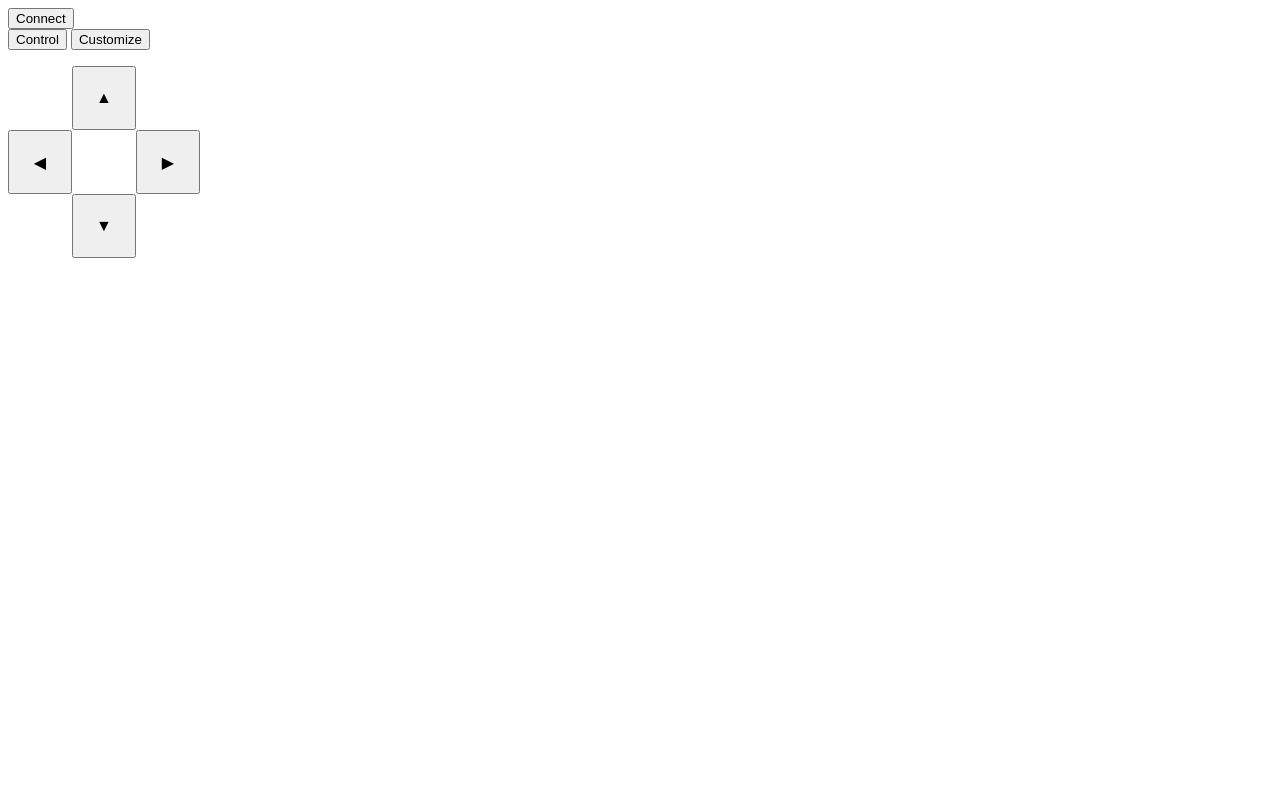
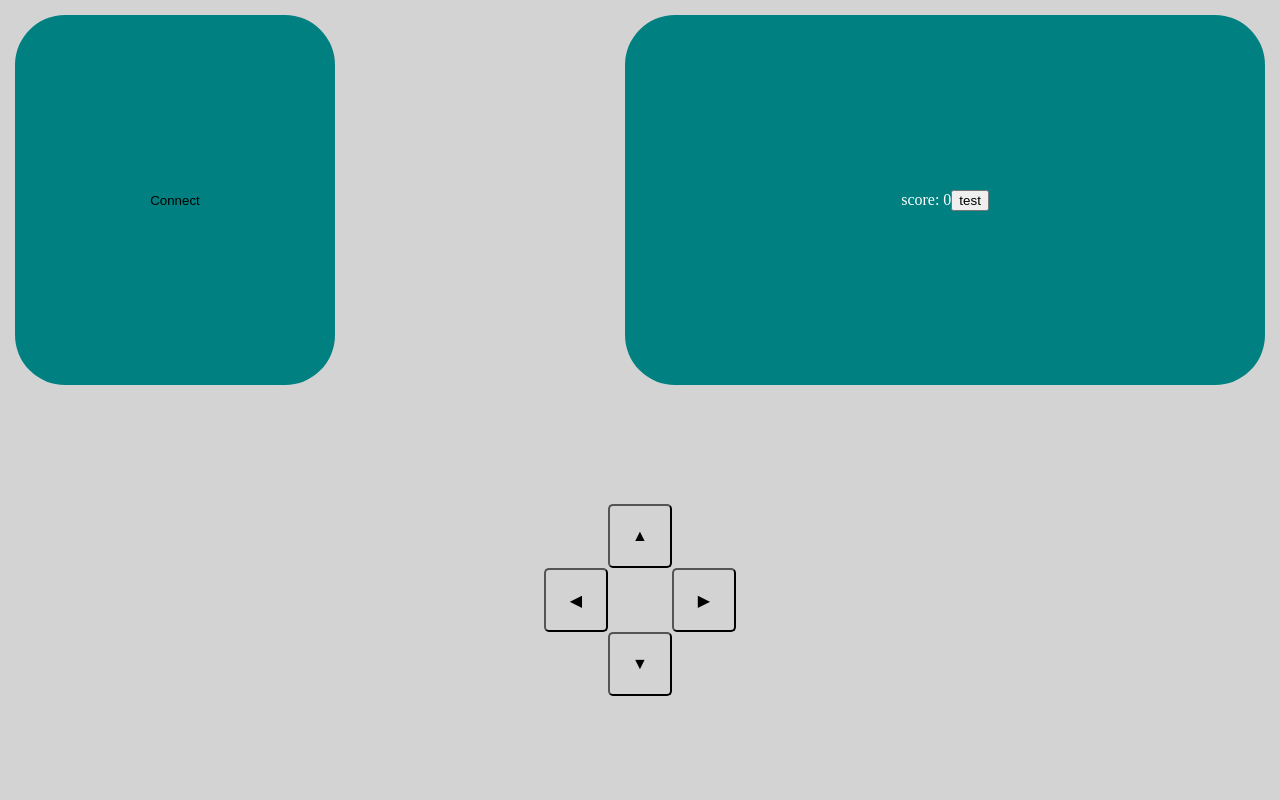
Before and after one commit to vives-projectweek-2021/project-repository-1899, a plain HTML site: page racercontrols/index.html in a window 1280 px wide. Drawn offline with Linux system fonts and the light colour scheme.

Commit message:
Interface

```diff
--- /dev/null
+++ b/racercontrols/common.css
@@ -0,0 +1,125 @@
+:root {
+    font-size: 0.5em;
+}
+
+
+
+/* Connect */
+
+.connect {
+	position: absolute;
+	top: 0;
+	left: 5rem;
+    width: 30rem;
+    z-index: 100;
+
+	box-sizing: border-box;
+	padding: 4rem 2rem 0;
+
+	background: #fff;
+	border-bottom-left-radius: 2rem;
+	border-bottom-right-radius: 2rem;
+
+	color: #000;
+	font-size: 1.6rem;
+	line-height: 140%;
+	text-align: left;
+
+	display: flex;
+	flex-direction: column;
+
+	will-change: transform;
+	transition: transform .3s ease-in-out;
+}
+body.connected .connect {
+	transform: translateY(-50rem);
+	pointer-events: none;
+}
+.connect h1 {
+	color: #000;
+	font-size: 4rem;
+	font-weight: bold;
+	text-transform: lowercase;
+	margin-bottom: 2rem;
+}
+.connect h1 em {
+	color: #aaa;
+}
+.connect h1 svg {
+    position: relative;
+	top: -1rem;
+	width: 5rem;
+	vertical-align: middle;
+	fill: #367ebd;
+}
+.connect button {
+	background: #367ebd;
+	border-color: #367ebd;
+	color: #fff;
+
+	margin: 3rem 0 2rem;
+	padding: 1rem 2rem;
+	font-size: 3rem;
+	text-transform: lowercase;
+}
+.connect a {
+	color: #367ebd;
+	cursor: pointer;
+}
+
+
+
+
+/* Checkbox */
+
+input[type=checkbox] {
+	-webkit-appearance: none;
+	position: relative;
+	height: 5vh;
+	width: 7vh;
+	margin-top: -0.5vh;
+	outline: none;
+
+	margin-right: 1vh;
+	vertical-align: middle;
+	cursor: pointer;
+}
+
+input[type=checkbox]::before {
+	position: absolute;
+    display: block;
+	content: '';
+
+	height: 100%;
+	width: 100%;
+	box-sizing: border-box;
+	border: .3vh solid #888;
+	border-radius: 1vh;
+	pointer-events: none;
+}
+input[type=checkbox]::after {
+	position: absolute;
+    display: block;
+    content: '';
+	border-radius: 0.4vh;
+	top: .58vh;
+	left: .65vh;
+	height: 3.8vh;
+	width: 3.8vh;
+	pointer-events: none;
+
+	transform: translateX(0);
+	background: #888;
+
+	transition: all .3s ease-in-out;
+}
+input[type=checkbox]:checked::after {
+	transform: translateX(1.8vh);
+    background: #367ebd;
+}
+
+
+label {
+	font-size: 2vh;
+	color: #ddd;
+}
--- a/racercontrols/index.css
+++ b/racercontrols/index.css
@@ -1,3 +1,78 @@
+html {
+	height: 100%;
+	width: 100%;
+}
+
+body {
+	height: 100%;
+	width: 100%;
+	margin: 0px;
+	background-color: lightgray;
+	display: flex;
+	flex-direction: column;
+}
+
+.content {
+	height: 100%;
+	width: 100%;
+}
+
+.scoreboard {
+	display: flex;
+	justify-content: center;
+	align-items: center;
+	width: 50%;
+	background-color: teal;
+	color: white;
+	margin: 15px;
+	border-radius: 50px;
+}
+
+.half1 {
+	height: 50%;
+	width: 100%;
+	display: flex;
+	justify-content: space-between;
+
+}
+
+.half2 {
+	height: 50%;
+	width: 100%;
+	display: flex;
+	justify-content: center;
+	align-items: center;
+}
+
+.connect {
+
+	display: flex;
+	justify-content: center;
+	align-items: center;
+	width: 25%;
+	background-color: teal;
+	color: white;
+	margin: 15px;
+	border-radius: 50px;
+}
+
+#connect {
+	border-style: none;
+	border-radius: 50px;
+	background-color: transparent;
+	width: 100%;
+	height: 100%;
+}
+
+.button {
+	border-color: black;
+	border-radius: 5px;
+	background-color: transparent;
+}
+
+.pills {
+	display: none;
+}
 
 
 
--- a/racercontrols/index.html
+++ b/racercontrols/index.html
@@ -13,32 +13,40 @@
 
 	<body class='control'>
 		<div class='content'>
-
-		</div>
+			<div class="half1">
 
 					<div class='connect'>
-
 						<button id='connect'>Connect</button>
 					</div>
 
-		<div class='settings'>
 					<div class='pills'>
 						<button id='control'>Control</button>
 						<button id='customize'>Customize</button>
 					</div>
 
+				<div class="scoreboard">
+					<div id="score">
+						score: 0
+					</div>
+					<button id="testbutton">test</button>
+				</div>
+			</div>
+			<div class="half2">
 				<div class='views'>
 					<div id='controlView'>
 						<div id='controls'>
-						<button id='button-forward' data-down='forward' data-up='stop'>▲&#xFE0E;</button>
-						<button id='button-left' data-down='left' data-up='stop'>◀&#xFE0E;</button>
-						<button id='button-right' data-down='right' data-up='stop'>▶&#xFE0E;</button>
-						<button id='button-reverse' data-down='reverse' data-up='stop'>▼&#xFE0E;</button>
+							<button class="button" id='button-forward' data-down='forward' data-up='stop'>▲&#xFE0E;</button>
+							<button class="button" id='button-left' data-down='left' data-up='stop'>◀&#xFE0E;</button>
+							<button class="button" id='button-right' data-down='right' data-up='stop'>▶&#xFE0E;</button>
+							<button class="button" id='button-reverse' data-down='reverse' data-up='stop'>▼&#xFE0E;</button>
+						</div>
+					</div>
 				</div>
 			</div>
 
 
 
+		</div>
 		<script type="text/javascript" src="lib/promise-queue.js"></script>
 		<script type="text/javascript" src="lib/bluetooth.js"></script>
 		<script type="text/javascript" src="lib/sbrick.js"></script>
--- a/racercontrols/index.js
+++ b/racercontrols/index.js
@@ -1,3 +1,11 @@
+/* Scoreboard test */
+var testbutton = document.getElementById("testbutton"), count = 0;
+testbutton.onclick = function() {
+	count +=1;
+	score.innerHTML = "Score: " + count;
+}
+
+
 /* Pills */
 
 document.getElementById('control').addEventListener('click', (e) => {
--- /dev/null
+++ b/racercontrols/style.css
@@ -0,0 +1,28 @@
+html {
+  width: 100%;
+  height: 100%;
+}
+
+body {
+  margin: 0px;
+  width: 100%;
+  height: 100%;
+  display: flex;
+  flex-direction: column;
+  background-color: gray;
+}
+
+.content {
+  width: 100%;
+  height: 100%;
+  background-color: gray;
+}
+
+.views {
+  display: flex;
+  width: 100%;
+  height: 100%;
+  background-color: royalblue;
+  align-items: center;
+  justify-content: center;
+}
```
Lines whose indentation alone changed are shown as unchanged.
